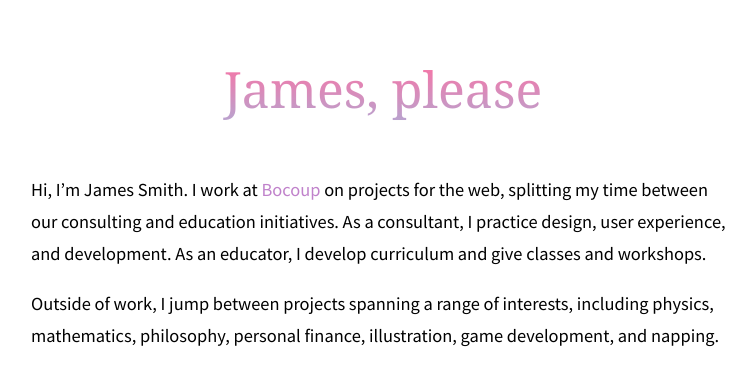
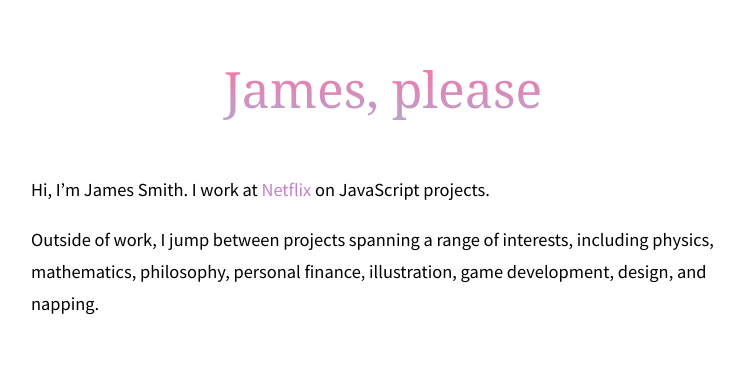
Before and after one commit to jamesplease/jamespls.com, a Jekyll site: the page built from index.html, in a window 1280 px wide. Shown: the top 386 px of the page, without its empty margins (259-1015 px from the left). Built offline with Jekyll 4.4.1, drawn with Linux system fonts in a browser that asks for light colours; nearby versions of some CDN libraries; Markdown is read by kramdown in place of the engine named in the settings.

Commit message:
Update workplace

```diff
--- a/index.html
+++ b/index.html
@@ -3,11 +3,9 @@ layout: default
 ---
 
 <p>
-  Hi, I’m James Smith. I work at <a href='https://www.bocoup.com/' target='_blank'>Bocoup</a> on projects for the web,
-  splitting my time between our consulting and education initiatives. As a consultant, I practice design, user experience,
-  and development. As an educator, I develop curriculum and give classes and workshops.
+  Hi, I’m James Smith. I work at <a href='https://www.netflix.com/' target='_blank'>Netflix</a> on JavaScript projects.
 </p>
 <p>
   Outside of work, I jump between projects spanning a range of interests, including physics, mathematics, philosophy,
-  personal finance, illustration, game development, and napping.
+  personal finance, illustration, game development, design, and napping.
 </p>
```
